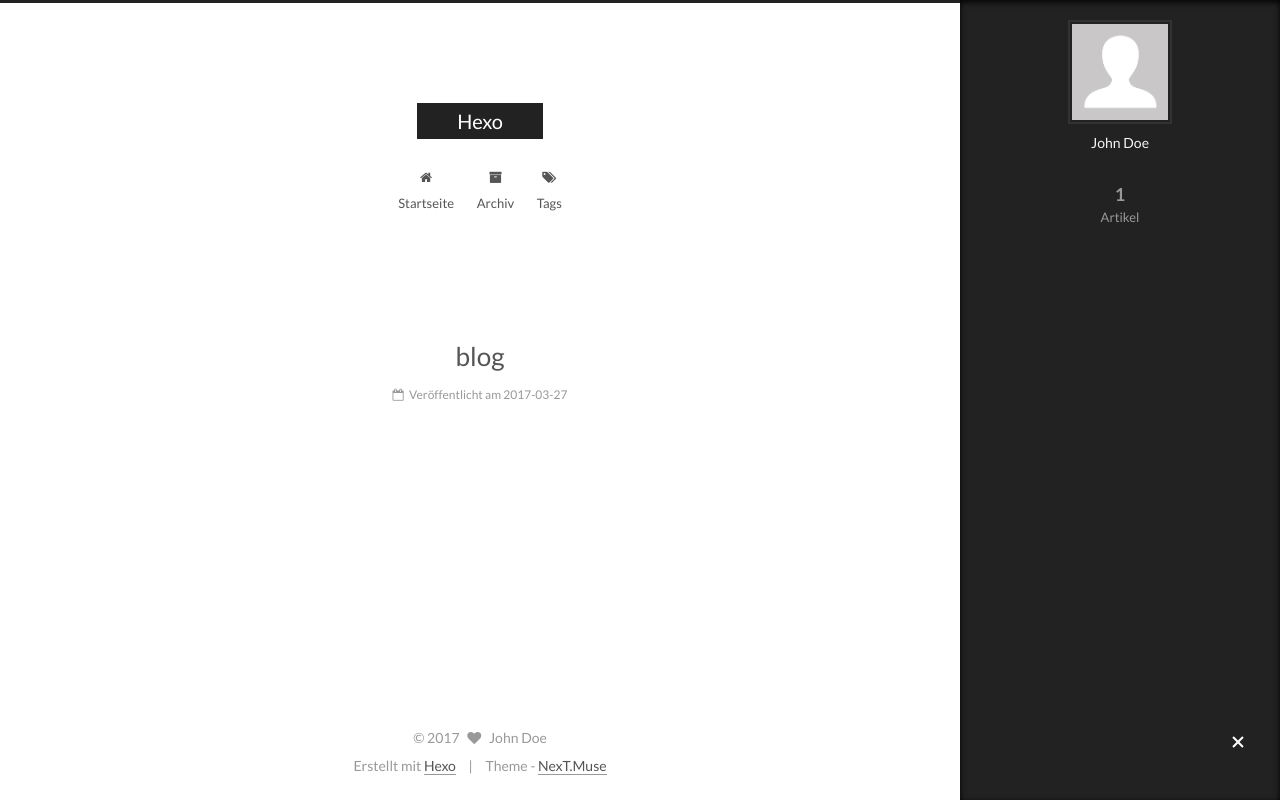
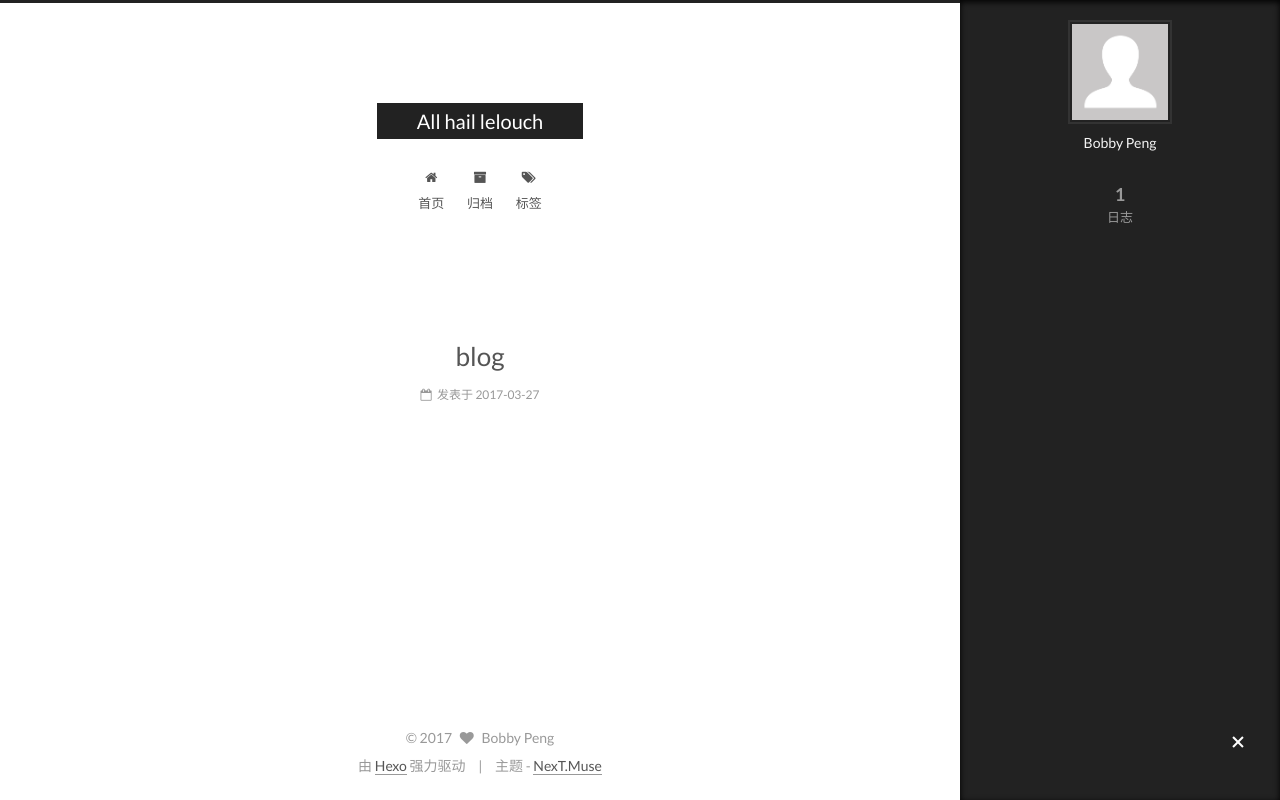
Before and after one commit to peng2035/peng2035.github.io, a plain HTML site: page index.html in a window 1280 px wide. Both pictures are taken after a click on the element 1238 px from the left and 743 px from the top of the page. Drawn offline with Linux system fonts and the light colour scheme; files that its build step writes are made by us from their sources; files whose address does not match are found by name.

Commit message:
Site updated: 2017-03-27 13:19:52

```diff
--- a/css/main.css
+++ b/css/main.css
@@ -1684,7 +1684,7 @@ pre .javascript .function {
   width: 4px;
   height: 4px;
   border-radius: 50%;
-  background: #cf20ff;
+  background: #e01249;
 }
 .links-of-blogroll {
   font-size: 13px;
--- a/index.html
+++ b/index.html
@@ -5,7 +5,7 @@
 
 
 
-<html class="theme-next muse use-motion" lang="">
+<html class="theme-next muse use-motion" lang="zh-Hans">
 <head>
   <meta charset="UTF-8"/>
 <meta http-equiv="X-UA-Compatible" content="IE=edge" />
@@ -88,11 +88,11 @@
 
 
 <meta property="og:type" content="website">
-<meta property="og:title" content="Hexo">
+<meta property="og:title" content="All hail lelouch">
 <meta property="og:url" content="http://yoursite.com/index.html">
-<meta property="og:site_name" content="Hexo">
+<meta property="og:site_name" content="All hail lelouch">
 <meta name="twitter:card" content="summary">
-<meta name="twitter:title" content="Hexo">
+<meta name="twitter:title" content="All hail lelouch">
 
 
 
@@ -106,7 +106,7 @@
     motion: true,
     duoshuo: {
       userId: '0',
-      author: 'Author'
+      author: '博主'
     },
     algolia: {
       applicationID: '',
@@ -126,10 +126,10 @@
 
 
 
-  <title> Hexo </title>
+  <title> All hail lelouch </title>
 </head>
 
-<body itemscope itemtype="http://schema.org/WebPage" lang="">
+<body itemscope itemtype="http://schema.org/WebPage" lang="zh-Hans">
 
 
 
@@ -164,7 +164,7 @@
     <div class="custom-logo-site-title">
       <a href="/blog/"  class="brand" rel="start">
         <span class="logo-line-before"><i></i></span>
-        <span class="site-title">Hexo</span>
+        <span class="site-title">All hail lelouch</span>
         <span class="logo-line-after"><i></i></span>
       </a>
     </div>
@@ -194,7 +194,7 @@
 
               <i class="menu-item-icon fa fa-fw fa-home"></i> <br />
 
-            Startseite
+            首页
           </a>
         </li>
 
@@ -204,7 +204,7 @@
 
               <i class="menu-item-icon fa fa-fw fa-archive"></i> <br />
 
-            Archiv
+            归档
           </a>
         </li>
 
@@ -214,7 +214,7 @@
 
               <i class="menu-item-icon fa fa-fw fa-tags"></i> <br />
 
-            Tags
+            标签
           </a>
         </li>
 
@@ -250,13 +250,13 @@
     <link itemprop="mainEntityOfPage" href="http://yoursite.com/blog/2017/03/27/blog/">
 
     <span hidden itemprop="author" itemscope itemtype="http://schema.org/Person">
-      <meta itemprop="name" content="John Doe">
+      <meta itemprop="name" content="Bobby Peng">
       <meta itemprop="description" content="">
       <meta itemprop="image" content="/blog/images/avatar.gif">
     </span>
 
     <span hidden itemprop="publisher" itemscope itemtype="http://schema.org/Organization">
-      <meta itemprop="name" content="Hexo">
+      <meta itemprop="name" content="All hail lelouch">
     </span>
 
 
@@ -284,9 +284,9 @@
                 <i class="fa fa-calendar-o"></i>
               </span>
 
-                <span class="post-meta-item-text">Veröffentlicht am</span>
+                <span class="post-meta-item-text">发表于</span>
 
-              <time title="Post created" itemprop="dateCreated datePublished" datetime="2017-03-27T13:07:53+08:00">
+              <time title="创建于" itemprop="dateCreated datePublished" datetime="2017-03-27T13:07:53+08:00">
                 2017-03-27
               </time>
 
@@ -392,8 +392,8 @@
         <div class="site-author motion-element" itemprop="author" itemscope itemtype="http://schema.org/Person">
           <img class="site-author-image" itemprop="image"
                src="/blog/images/avatar.gif"
-               alt="John Doe" />
-          <p class="site-author-name" itemprop="name">John Doe</p>
+               alt="Bobby Peng" />
+          <p class="site-author-name" itemprop="name">Bobby Peng</p>
 
               <p class="site-description motion-element" itemprop="description"></p>
 
@@ -404,7 +404,7 @@
             <div class="site-state-item site-state-posts">
               <a href="/blog/archives">
                 <span class="site-state-item-count">1</span>
-                <span class="site-state-item-name">Artikel</span>
+                <span class="site-state-item-name">日志</span>
               </a>
             </div>
 
@@ -453,16 +453,16 @@
   <span class="with-love">
     <i class="fa fa-heart"></i>
   </span>
-  <span class="author" itemprop="copyrightHolder">John Doe</span>
+  <span class="author" itemprop="copyrightHolder">Bobby Peng</span>
 </div>
 
 
 <div class="powered-by">
-  Erstellt mit  <a class="theme-link" href="https://hexo.io">Hexo</a>
+  由 <a class="theme-link" href="https://hexo.io">Hexo</a> 强力驱动
 </div>
 
 <div class="theme-info">
-  Theme -
+  主题 -
   <a class="theme-link" href="https://github.com/iissnan/hexo-theme-next">
     NexT.Muse
   </a>
```
Also changed, not shown: 2017/03/27/blog/index.html (+19 -19 lines), archives/2017/03/index.html (+18 -18 lines), archives/2017/index.html (+18 -18 lines), archives/index.html (+18 -18 lines).
